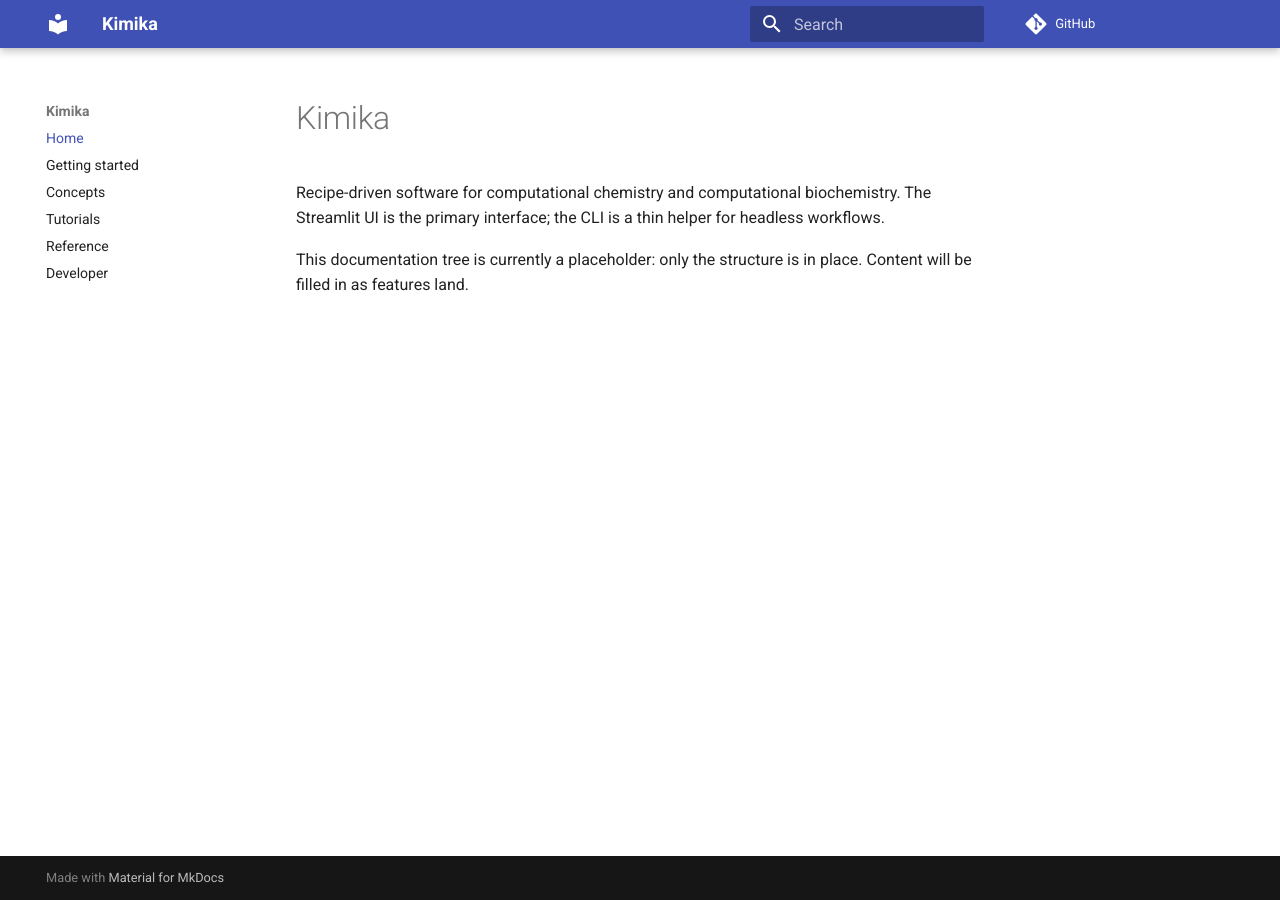
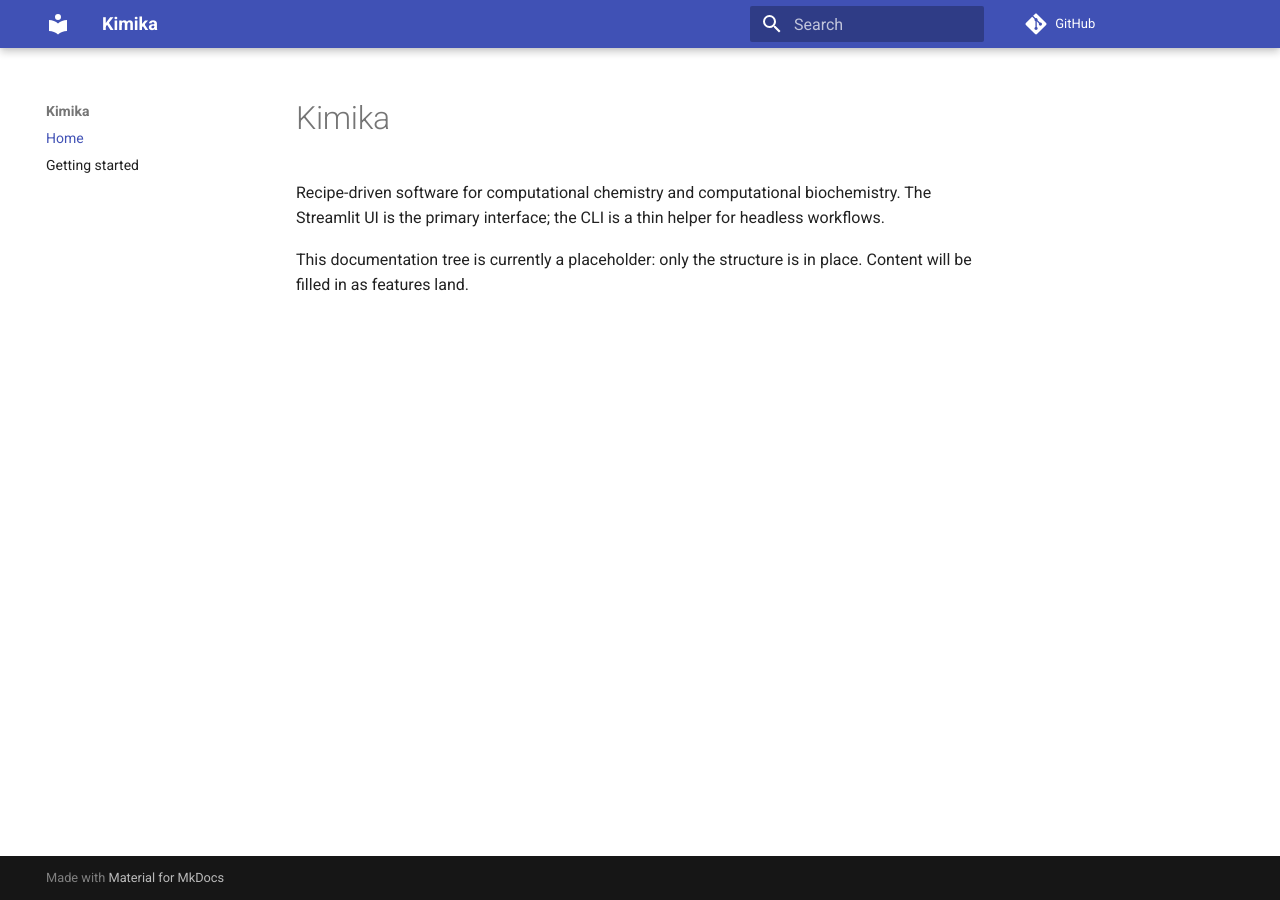
Before and after one commit to TakumiAkamatsu/kimika, an MkDocs documentation site: the page built from docs/index.md, in a window 1280 px wide. Built offline with MkDocs 1.6.1 and Material for MkDocs 9.7.7, drawn with Linux system fonts in a browser that asks for light colours; comment, search, counter and statistics services are not loaded; part of the change alters nothing that is shown.

Commit message:
ci: add GitHub Pages workflow for mkdocs
Build the site on push and pull requests, then publish to GitHub Pages
on main via actions/deploy-pages. Install only the mkdocs toolchain in
CI to avoid pulling in the heavy scientific dependencies.

Trim the empty section entries from the mkdocs nav so the strict build
succeeds; sections will be re-enabled as their first page lands.

Co-Authored-By: Claude Opus 4.7 (1M context) <noreply@anthropic.com>

```diff
--- a/mkdocs.yml
+++ b/mkdocs.yml
@@ -1,5 +1,6 @@
 site_name: Kimika
 site_description: Recipe-driven software for computational chemistry and biochemistry.
+site_url: https://takumiakamatsu.github.io/kimika/
 repo_url: https://github.com/TakumiAkamatsu/kimika
 docs_dir: docs
 
@@ -22,10 +23,11 @@ plugins:
 nav:
   - Home: index.md
   - Getting started: getting_started.md
-  - Concepts: concepts/
-  - Tutorials: tutorials/
-  - Reference: reference/
-  - Developer: developer/
+  # Re-add the following sections as their first page lands:
+  # - Concepts: concepts/
+  # - Tutorials: tutorials/
+  # - Reference: reference/
+  # - Developer: developer/
 
 markdown_extensions:
   - admonition
```
Also changed, not shown: 2 other files.
